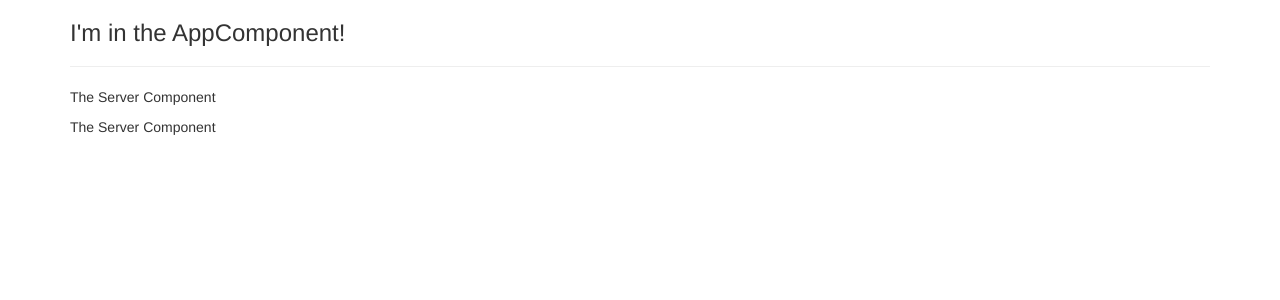
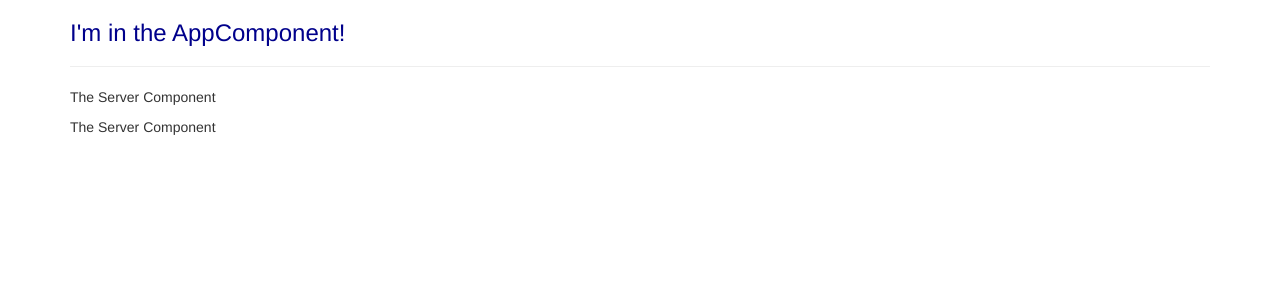
Before and after one commit to JoshuaButrum/JoshuaButrum-NG-1, an Angular app in the folder NG-1-Tutorial/: page / in a window 1280 px wide. Shown: the top 300 px of the page. Built offline with nearby package versions, Linux system fonts and the light colour scheme.

Commit message:
Updated app.component.css

```diff
--- a/NG-1-Tutorial/src/app/app.component.css
+++ b/NG-1-Tutorial/src/app/app.component.css
@@ -0,0 +1,3 @@
+h3 {
+    color: darkblue;
+}
```
